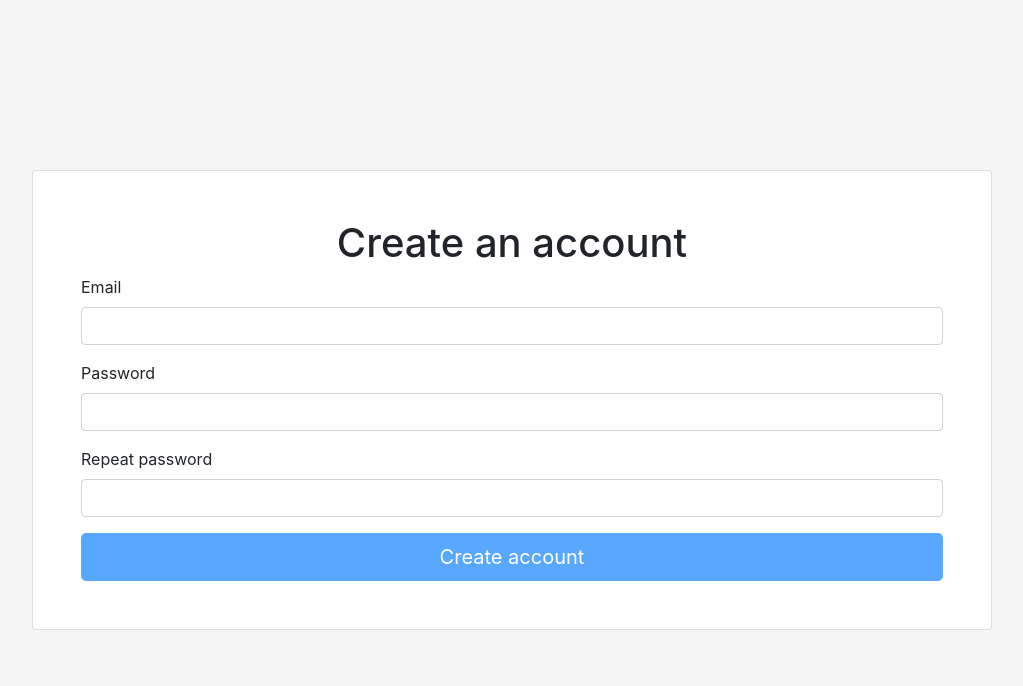
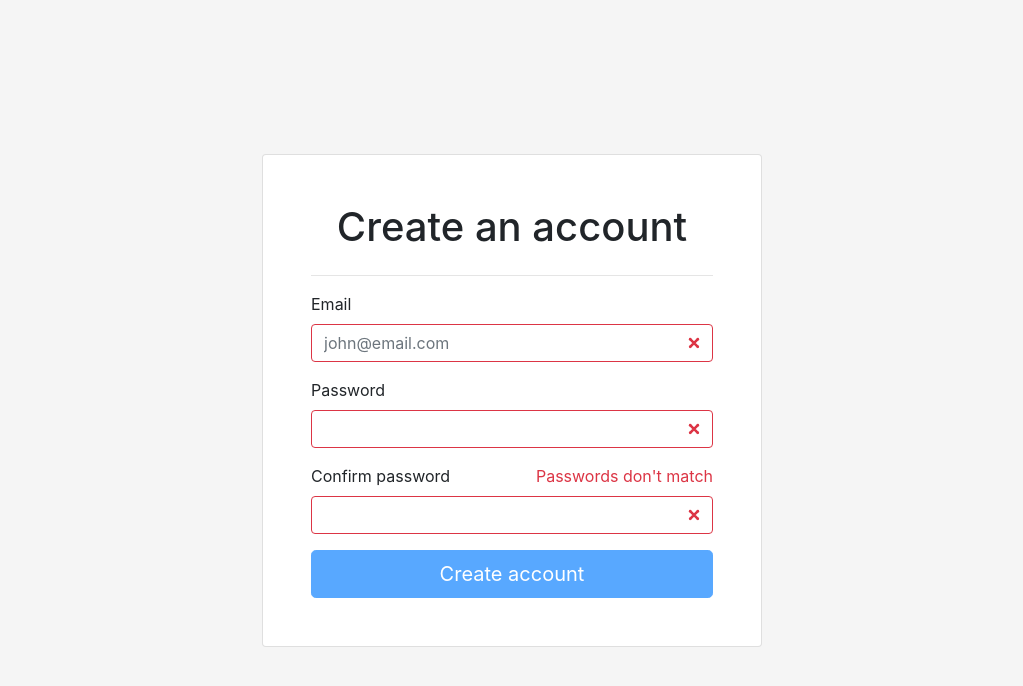
Before and after one commit to dario-nunez/GDATool, an Angular app in the folder website-ui/: page /signUp in a window 1280 px wide. Shown: the top 686 px of the page, without its empty margins (128-1151 px from the left). Built offline with nearby package versions, Linux system fonts and the light colour scheme.

Commit message:
Refactor Sign Up validation style

```diff
--- a/website-ui/src/app/log-in-page/log-in-page.component.css
+++ b/website-ui/src/app/log-in-page/log-in-page.component.css
@@ -12,7 +12,6 @@
 .form-signin {
     width: 100%;
     max-width: 350px;
-    padding: 15px;
     margin: auto;
 }
 
@@ -22,20 +21,9 @@
   .form-signin .form-control {
     position: relative;
     box-sizing: border-box;
-    height: auto;
     padding: 10px;
     font-size: 16px;
   }
   .form-signin .form-control:focus {
     z-index: 2;
   }
-  .form-signin input[type="email"] {
-    margin-bottom: -1px;
-    border-bottom-right-radius: 0;
-    border-bottom-left-radius: 0;
-  }
-  .form-signin input[type="password"] {
-    margin-bottom: 10px;
-    border-top-left-radius: 0;
-    border-top-right-radius: 0;
-  }
--- a/website-ui/src/app/log-in-page/log-in-page.component.html
+++ b/website-ui/src/app/log-in-page/log-in-page.component.html
@@ -1,15 +1,34 @@
-<div class="form-body text-center">
+<div class="form-body">
     <div class="form-signin card p-5">
         <form class="was-validated" (ngSubmit)="login()" #loginForm="ngForm">
-            <h1 class="mb-4">Log in</h1>
+            <h1 class="text-center">Log in</h1>
+            <hr>
             <div class="form-group">
+                <div class="row">
+                    <div class="col-5">
+                        <label for="email">Email</label>
+                    </div>
+                    <div class="col-7">
+                        <label class="h7 text-danger float-right" *ngIf="email.errors && email.errors.email">Invalid
+                            email
+                        </label>
+                    </div>
+                </div>
                 <input type="email" class="form-control" id="email" name="email" [(ngModel)]="userEmail"
                     placeholder="Email" required email #email="ngModel">
+
             </div>
             <div class="form-group">
+                <div class="row">
+                    <div class="col-5">
+                        <label for="password">Password</label>
+                    </div>
+                    <div class="col-7">
+                        <label class="h7 text-danger float-right" *ngIf=incorrectPassword>Incorrect password</label>
+                    </div>
+                </div>
                 <input type="password" class="form-control" id="password" name="password" [(ngModel)]="userPassword"
                     placeholder="Password" required #password="ngModel">
-                <label class="h7 text-danger float-left" *ngIf=incorrectPassword>Incorrect password</label>
             </div>
 
             <button class="btn btn-lg btn-primary btn-block" type="submit">Sign in</button>
--- a/website-ui/src/app/marketing-page/marketing-page.component.html
+++ b/website-ui/src/app/marketing-page/marketing-page.component.html
@@ -8,7 +8,7 @@
             </div>
             <div class="col-4 d-flex flex-row justify-content-center align-items-center">
                 <div class="d-flex justify-content-center align-items-center ">
-                    <button type="button" class="btn btn-primary shadow-lg" [routerLink]="['/logIn']">Get Started</button>
+                    <button type="button" class="btn btn-light shadow-lg" [routerLink]="['/logIn']">Get Started</button>
                 </div>
             </div>
         </div>
--- a/website-ui/src/app/sign-up-page/sign-up-page.component.css
+++ b/website-ui/src/app/sign-up-page/sign-up-page.component.css
@@ -10,7 +10,5 @@
   }
 
   .container {
-    max-width: 960px;
+    max-width: 500px;
   }
-
-  .lh-condensed { line-height: 1.25; }
--- a/website-ui/src/app/sign-up-page/sign-up-page.component.html
+++ b/website-ui/src/app/sign-up-page/sign-up-page.component.html
@@ -1,50 +1,55 @@
 <div class="container-fluid form-body">
     <div class="container card p-5">
         <h1 class="text-center">Create an account</h1>
-
-        <form class="needs-validation" #userForm="ngForm" (ngSubmit)="createUser()">
+        <hr>
+        <form class="was-validated" #userForm="ngForm" (ngSubmit)="createUser()">
             <div class="row">
                 <div class="form-group col-md-12 mb-3">
-                    <label for="email">Email</label>
-                    <input type="email" class="form-control" id="email" name="email" [(ngModel)]="user.email"
-                        placeholder="" required email #email="ngModel">
-                    <div [hidden]="email.valid || email.pristine" class="alert alert-danger">
-                        <div *ngIf="email.errors && email.errors.required">
-                            Name is required.
-                        </div>
-                        <div *ngIf="email.errors && email.errors.email">
-                            Invalid email address.
+                    <div class="row">
+                        <div class="col-5">
+                            <label for="email">Email</label> </div>
+                        <div class="col-7">
+                            <label class="h7 text-danger float-right" *ngIf="email.errors && email.errors.email">Invalid
+                                email format
+                            </label>
                         </div>
                     </div>
+                    <input type="email" class="form-control" id="email" name="email" [(ngModel)]="user.email"
+                        placeholder="john@email.com" required email #email="ngModel">
                 </div>
 
                 <div class="form-group col-md-12 mb-3">
-                    <label for="password">Password</label>
+                    <div class="row">
+                        <div class="col-5">
+                            <label for="password">Password</label>
+                        </div>
+                        <div class="col-7">
+                            <label class="h7 text-danger float-right"
+                                *ngIf="password.errors && password.errors.minlength">
+                                Password is too short
+                            </label>
+                        </div>
+                    </div>
                     <input type="password" class="form-control" id="password" name="password"
                         [(ngModel)]="user.password" minlength="6" required #password="ngModel">
-                    <div [hidden]="password.valid || password.pristine" class="alert alert-danger">
-                        <div *ngIf="password.errors && password.errors.required">
-                            This field is required.
-                        </div>
-                        <div *ngIf="password.errors && password.errors.minlength">
-                            The password should be at least 6 charachters long
-                        </div>
-                    </div>
+
                 </div>
 
                 <div class="form-group col-md-12 mb-3">
-                    <label for="repeatPassword">Repeat password</label>
-                    <input type="password" class="form-control" id="repeatPassword" name="repeatPassword"
-                        [(ngModel)]="repeatedPassword" required #repeatPassword="ngModel"
-                        appPasswordMatch="{{user.password}}">
-                    <div [hidden]="repeatPassword.valid || repeatPassword.pristine" class="alert alert-danger">
-                        <div *ngIf="repeatPassword.errors && repeatPassword.errors.required">
-                            This field is required.
+                    <div class="row">
+                        <div class="col-5">
+                            <label for="repeatPassword">Confirm password</label>
                         </div>
-                        <div *ngIf="repeatPassword.errors && repeatPassword.errors.passwordMatch">
-                            Passwords do not match.
+                        <div class="col-7">
+                            <label class="h7 text-danger float-right"
+                                *ngIf="repeatPassword.errors && repeatPassword.errors.passwordMatch">Passwords don't
+                                match
+                            </label>
                         </div>
                     </div>
+                    <input type="password" class="form-control" id="repeatPassword" name="repeatPassword"
+                        [(ngModel)]="repeatedPassword" required #repeatPassword="ngModel" appPasswordMatch="{{user.password}}">
+
                 </div>
             </div>
 
```
